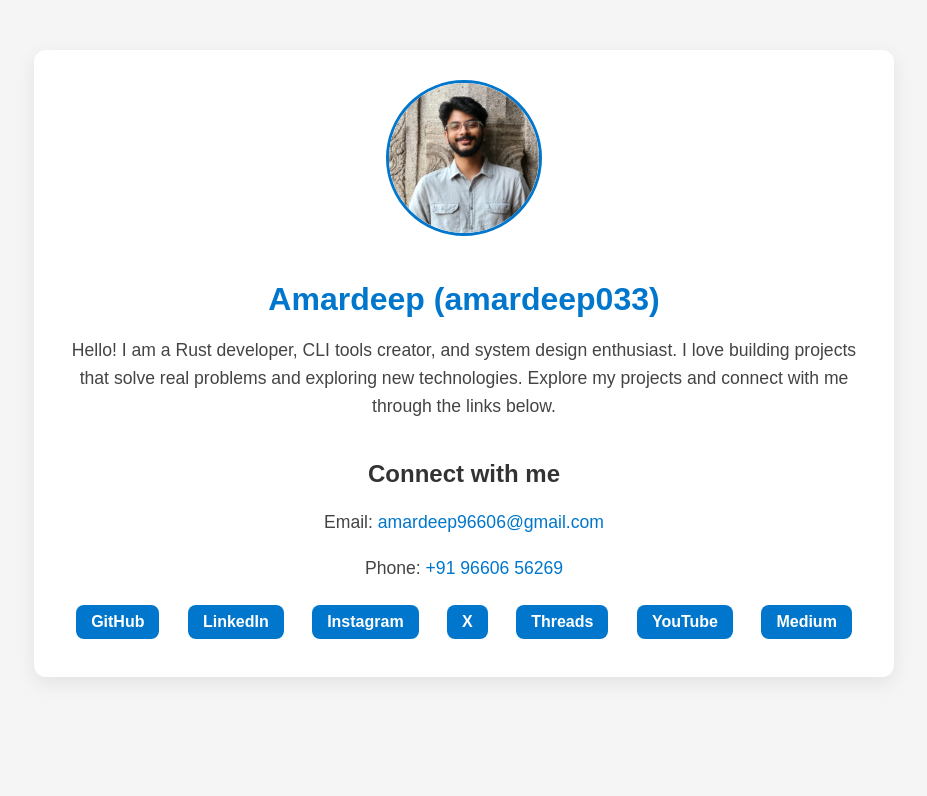
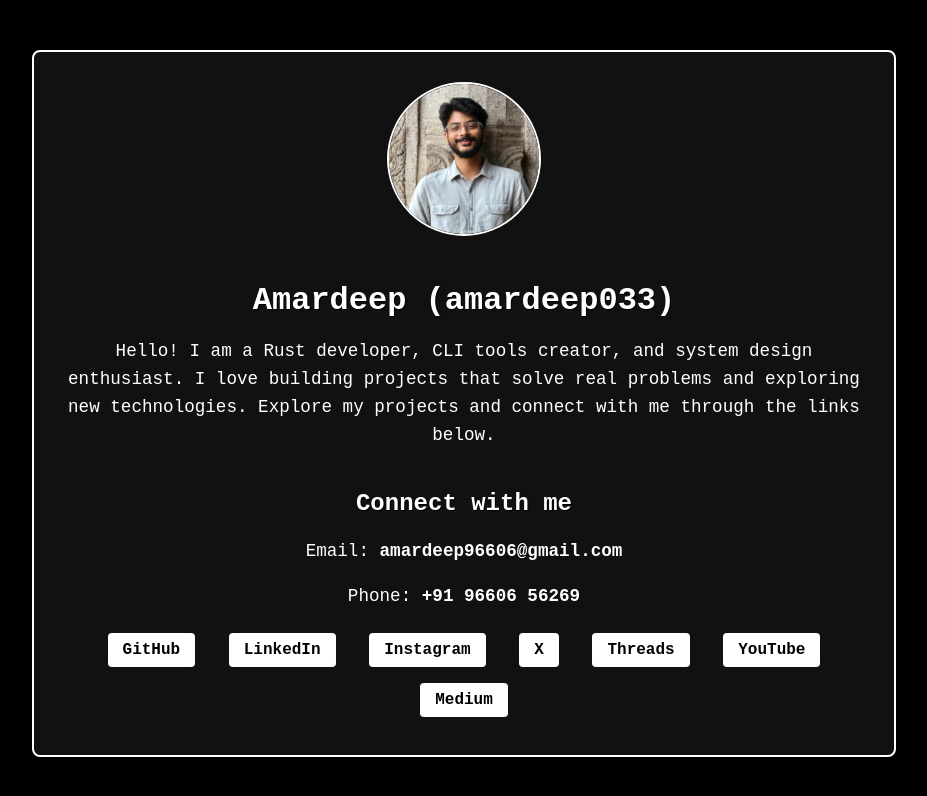
Before and after one commit to amardeep033/amardeep033.github.io, a plain HTML site: page index.html in a window 1280 px wide. Shown: the whole page, without its empty margins (176-1103 px from the left). Drawn offline with Linux system fonts and the light colour scheme.

Commit message:
Update style.css

```diff
--- a/assets/css/style.css
+++ b/assets/css/style.css
@@ -1,14 +1,15 @@
 /* ------------------ General Styles ------------------ */
 body {
-    font-family: Arial, sans-serif;
+    font-family: 'Courier New', Courier, monospace;
     margin: 0;
     padding: 0;
-    background-color: #f5f5f5;
-    color: #111;
+    background-color: #000; /* black background */
+    color: #fff; /* white text */
 }
 
 a {
     text-decoration: none;
+    color: #fff; /* all links white by default */
 }
 
 /* ------------------ Container ------------------ */
@@ -16,9 +17,9 @@ a {
     max-width: 800px;
     margin: 50px auto;
     padding: 30px;
-    background-color: #fff;
-    border-radius: 12px;
-    box-shadow: 0 6px 20px rgba(0, 0, 0, 0.08);
+    background-color: #111; /* dark grey container */
+    border: 2px solid #fff; /* white border for retro feel */
+    border-radius: 8px;
     text-align: center;
 }
 
@@ -29,26 +30,28 @@ a {
     border-radius: 50%;
     object-fit: cover;
     margin-bottom: 20px;
-    border: 3px solid #0077cc;
+    border: 2px solid #fff; /* retro white border */
 }
 
 /* ------------------ Headings ------------------ */
 h1 {
     margin-bottom: 15px;
     font-size: 2em;
-    color: #0077cc;
+    color: #fff;
+    text-shadow: 1px 1px 0 #000; /* subtle retro shadow */
 }
 
 h2 {
     margin-top: 40px;
     margin-bottom: 20px;
-    color: #333;
+    color: #fff;
+    text-shadow: 1px 1px 0 #000;
 }
 
 /* ------------------ Paragraph ------------------ */
 p {
     line-height: 1.6;
-    color: #444;
+    color: #fff;
     font-size: 1.1em;
     margin-bottom: 15px;
 }
@@ -60,31 +63,32 @@ p {
 
 /* Email and Phone as plain links */
 .contacts p a {
-    color: #0077cc;
-    text-decoration: none;
-    font-weight: normal;
+    color: #fff;
+    font-weight: bold;
 }
 
 .contacts p a:hover {
     text-decoration: underline;
 }
 
-/* Social links as buttons */
+/* Social links as retro buttons */
 .contacts .social-link {
     display: inline-block;
     margin: 8px 12px;
     padding: 8px 15px;
     text-decoration: none;
-    color: #fff;
-    background-color: #0077cc;
+    color: #000; /* black text */
+    background-color: #fff; /* white button */
     font-weight: bold;
-    border-radius: 8px;
-    transition: background-color 0.3s, transform 0.2s;
+    border-radius: 4px; /* sharper corners for retro feel */
+    transition: background-color 0.3s, color 0.3s, transform 0.2s;
 }
 
 .contacts .social-link:hover {
-    background-color: #005fa3;
+    background-color: #000; /* invert colors on hover */
+    color: #fff;
     transform: translateY(-2px);
+    border: 1px solid #fff;
 }
 
 /* ------------------ Responsive ------------------ */
```
